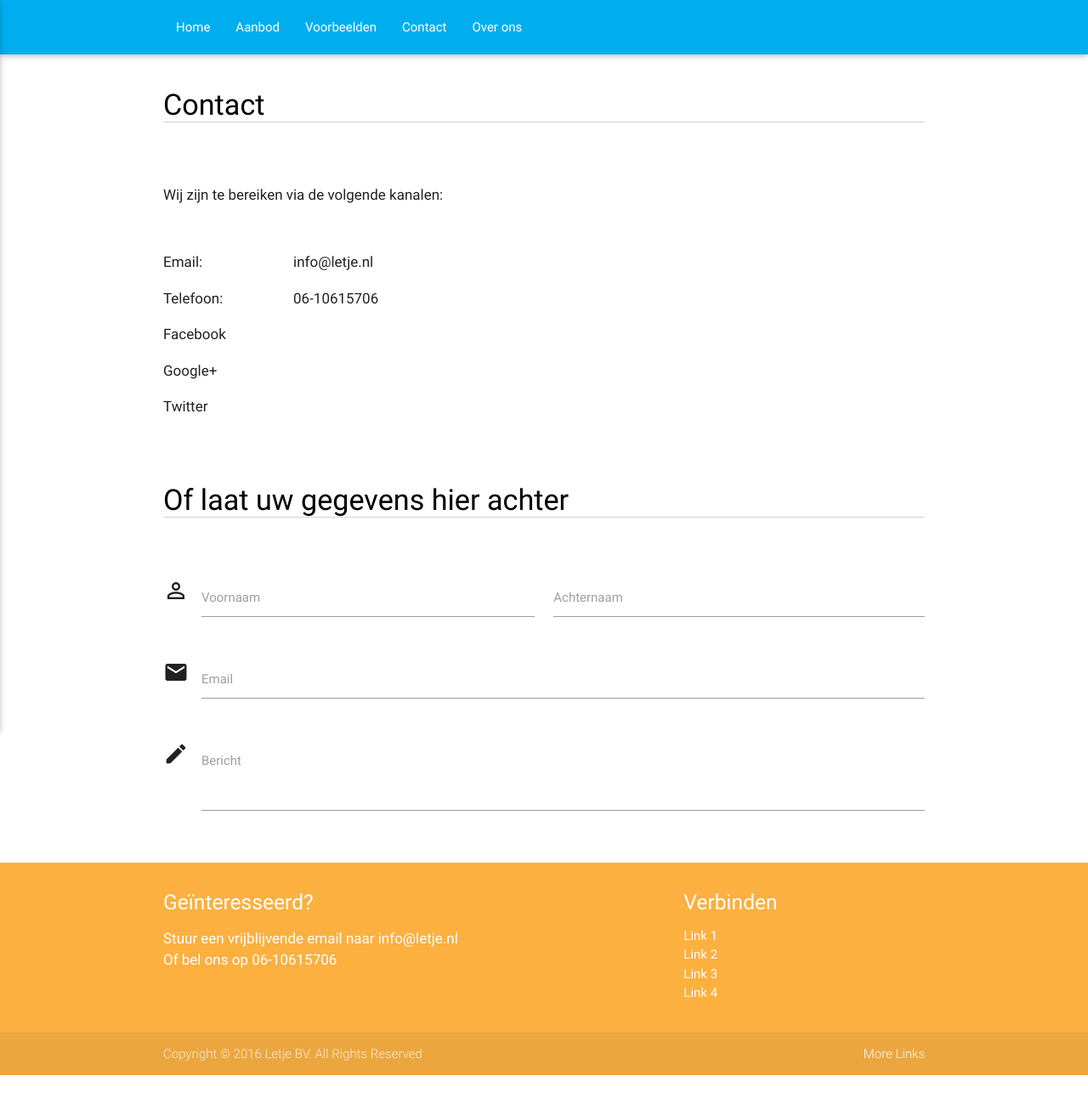
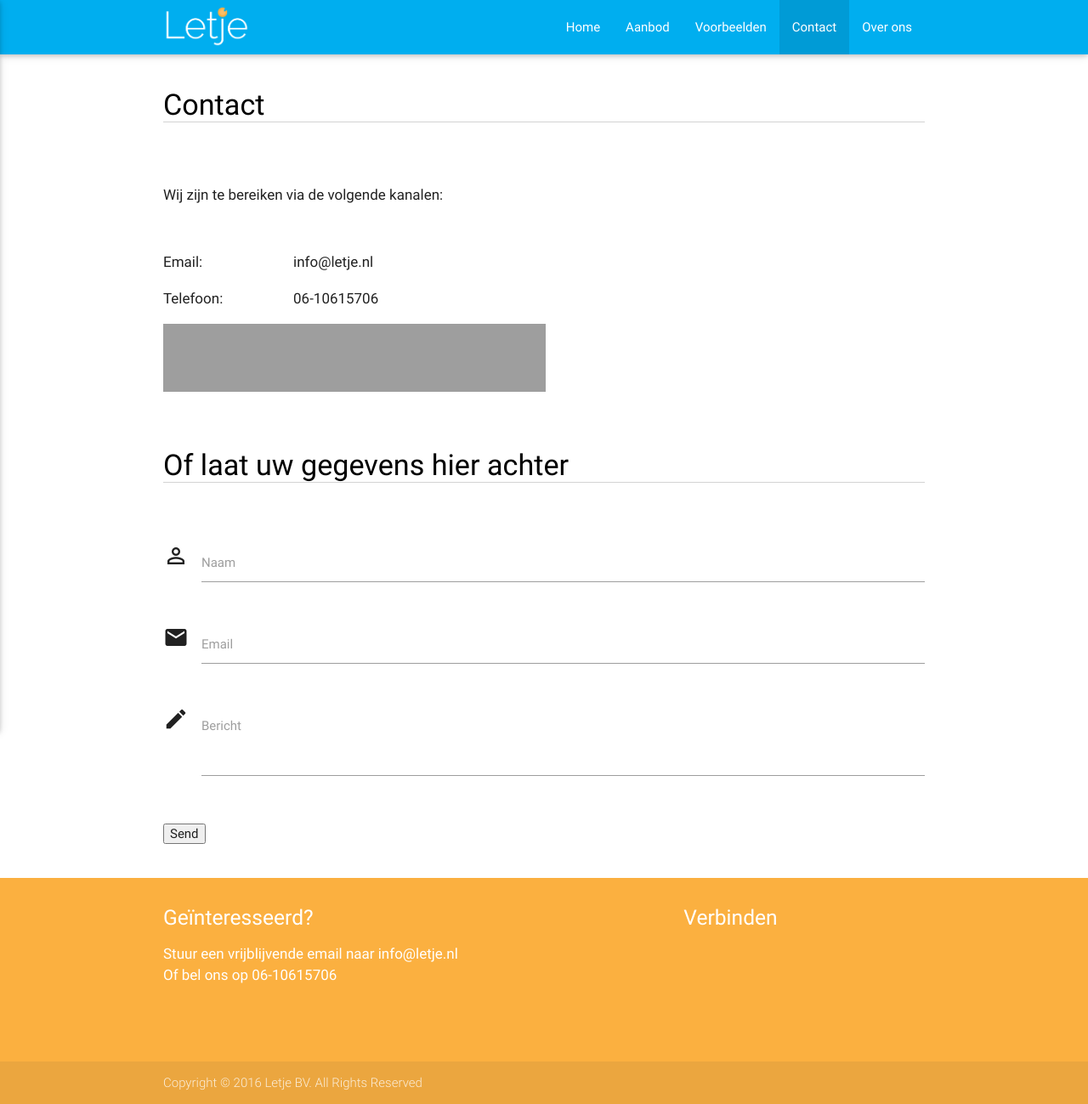
Before and after one commit to deXter135/letje-website, a PHP site: page /contact.html in a window 1280 px wide. Shown: the whole page at 85% size. Before the commit the page ends 1265 px from the top, so only its background shows below. Run offline with PHP 8.4, Linux system fonts and the light colour scheme; some libraries are stand-ins or nearby versions; grey boxes are pictures that could not be loaded.

Commit message:
Kleine dingen
Form hopelijk werkend, facebook buttons, logo boven aan pagina

```diff
--- a/contact.html
+++ b/contact.html
@@ -16,21 +16,21 @@
   <div class="navbar-fixed">
     <nav class="blauw" role="navigation">
       <div class="nav-wrapper container">
-
-        <ul class="center hide-on-med-and-down">
+        <a href="index.html" class="brand-logo"><img src="img/logo_inv.png" class="logo-navbar"/></a>
+        <ul class="right hide-on-med-and-down">
           <li><a href="index.html">Home</a></li>
           <li><a href="aanbod.html">Aanbod</a></li>
           <li><a href="voorbeelden.html">Voorbeelden</a></li>
-          <li><a href="#">Contact</a></li>
-          <li><a href="overons.html" class="active">Over ons</a></li>
+          <li><a href="contact.html" class="activenav">Contact</a></li>
+          <li><a href="overons.html">Over ons</a></li>
         </ul>
 
         <ul id="nav-mobile" class="side-nav">
           <li><a href="index.html">Home</a></li>
           <li><a href="aanbod.html">Aanbod</a></li>
           <li><a href="voorbeelden.html">Voorbeelden</a></li>
-          <li><a href="#">Contact</a></li>
-          <li><a href="overons.html" class="active">Over ons</a></li>
+          <li><a href="contact.html" class="activenavsmall">Contact</a></li>
+          <li><a href="overons.html">Over ons</a></li>
         </ul>
         <a href="#" data-activates="nav-mobile" class="button-collapse"><i class="material-icons">menu</i></a>
       </div>
@@ -58,9 +58,7 @@
       <div class="col s2">
           <p>Email:</p>
           <p>Telefoon:</p>
-          <p>Facebook</p>
-          <p>Google+</p>
-          <p>Twitter</p>
+          <iframe src="https://www.facebook.com/plugins/follow.php?href=https%3A%2F%2Fwww.facebook.com%2Fletje.nl%2F%3Fref%3Dbr_rs&width=450&height=80&layout=standard&size=large&show_faces=true&appId" width="450" height="80" style="border:none;overflow:hidden" scrolling="no" frameborder="0" allowTransparency="true"></iframe>
       </div>
       <div class="col s10">
         <p>info@letje.nl</p>
@@ -80,23 +78,20 @@
 
   <div class="container">
     <div class="row">
-      <form class="col s12">
+      <form class="col s12" action="https://formspree.io/info@letje.nl" method="POST">
         <div class="row">
-          <div class="input-field col m6 s12">
+          <div class="input-field col s12">
             <i class="material-icons prefix">perm_identity</i>
-            <input id="first_name" type="text" class="validate">
-            <label for="first_name">Voornaam</label>
+            <input id="first_name" type="text" class="validate" name="name">
+            <label for="name">Naam</label>
           </div>
-          <div class="input-field col m6 s12">
-            <input id="last_name" type="text" class="validate">
-            <label for="last_name">Achternaam</label>
-          </div>
+
         </div>
 
         <div class="row">
           <div class="input-field col s12">
             <i class="material-icons prefix">email</i>
-            <input id="email" type="text" class="validate">
+            <input id="email" type="text" class="validate" name="_replyto">
             <label for="email">Email</label>
           </div>
         </div>
@@ -106,6 +101,12 @@
             <i class="material-icons prefix">mode_edit</i>
             <textarea id="textarea1" class="materialize-textarea"></textarea>
             <label for="bericht">Bericht</label>
+          </div>
+        </div>
+
+        <div class="row">
+          <div class="input-field col s12">
+            <input type="submit" value="Send">
           </div>
         </div>
 
@@ -123,10 +124,7 @@
               <div class="col l4 offset-l2 s12">
                 <h5 class="white-text">Verbinden</h5>
                 <ul>
-                  <li><a class="white-text" href="#!">Link 1</a></li>
-                  <li><a class="white-text" href="#!">Link 2</a></li>
-                  <li><a class="white-text" href="#!">Link 3</a></li>
-                  <li><a class="white-text" href="#!">Link 4</a></li>
+                  <li><iframe src="https://www.facebook.com/plugins/like.php?href=https%3A%2F%2Fwww.facebook.com%2Fletje.nl%2F%3Fref%3Dbr_rs&width=200&layout=standard&action=like&size=small&show_faces=true&share=true&height=80&appId" width="200" height="100" style="border:none;overflow:hidden" scrolling="no" frameborder="0" allowTransparency="true"></iframe></li>
                 </ul>
               </div>
             </div>
@@ -134,7 +132,6 @@
           <div class="footer-copyright">
             <div class="container">
             Copyright &copy; 2016 Letje BV. All Rights Reserved
-            <a class="white-text right" href="#!">More Links</a>
             </div>
           </div>
         </footer>
--- a/css/style.css
+++ b/css/style.css
@@ -25,3 +25,16 @@ p {
 .lijn {
   border-bottom: 1px solid lightgrey
 }
+
+.logo-navbar {
+  width: 100px;
+  margin-top: 7px;
+}
+
+.activenav {
+  background-color: #009bd6;
+}
+
+.activenavsmall {
+  background-color: lightgrey;
+}
```
Also changed, not shown: aanbod.html (+8 -11 lines), index.html (+10 -13 lines), overons.html (+5 -9 lines), voorbeelden.html (+9 -12 lines), img/3honden.jpg (deleted), img/Martijn.jpg (deleted), img/logo_inv.png (added), img/logo_inv.svg (added).
